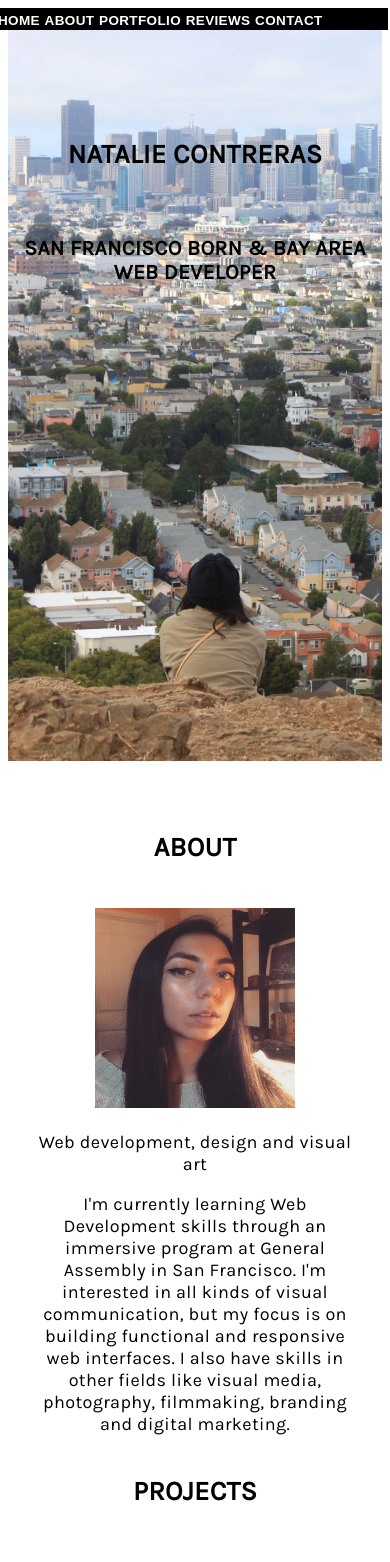
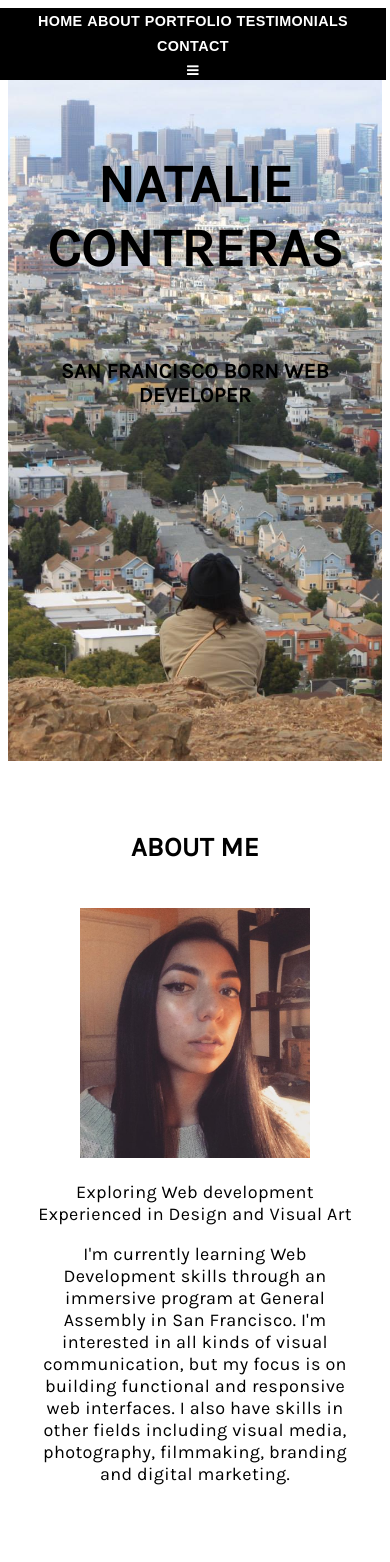
Before and after one commit to passion-pixel/simple_html, a plain HTML site: page index.html in a window 390 px wide. Shown: the top 1562 px of the page. Drawn offline with nearby package versions, Linux system fonts and the light colour scheme.

Commit message:
Nearly finished: carousel and testimonial sections functioning splendidly

```diff
--- a/css/style.css
+++ b/css/style.css
@@ -18,7 +18,7 @@ a {
 }
 
 a:hover {
-  color:#000000;
+  color: #18BC9C;
 }
 
 h1 a {
@@ -42,21 +42,20 @@ h2, h3, {
   display: flex;
   background-color: black;
   color: #000000;
-  align-content: center;
+  justify-content: center;
   position: fixed;
-  width: 100%;
-  right: 2px;
+  width: 99%;
+  right: 4px;
 }
 
 nav a {
   color: #ffffff;
   text-transform: uppercase;
-  display: inline-block;
   font-family: sans-serif;
   font-size: .75em;
   font-weight: bold;
   text-decoration: none;
-  justify-content: space-around;
+  align-self: space-around;
 }
 
 
@@ -79,14 +78,13 @@ img {
 /* ------------- theme header footer ------------------- */
 
 header {
-  color: #ffffff;
+  color: #000000;
   background-image: url("../images/bernalheightsimg.jpg");
   background-attachment: fixed;
   background-size: cover;
   background-position: center;
   background-repeat: no-repeat;
   padding: 6em 0 2.5em;
-  width: 100%;
   height: 600px;
   margin-bottom: 48px;
   text-align: center;
@@ -105,13 +103,29 @@ nav, footer {
   padding: 0 1em;
 }
 
+.content-wrapper h1 {
+  font-size: 3rem;
+}
+
+
 
 /* --------++++++++-------Sections-----+++++++-------- */
+#portfolio, #testimonials, #contact {
+  margin-top: 40px;
+}
+
+.current {
+  text-decoration: underline;
+}
+
 
 
 
 /*------------- About -------------- */
-
+#biopic {
+  height: 250px;
+  width: 230px;
+}
 
 /* ----------------- Projects ----------------- */
 
@@ -130,6 +144,7 @@ nav, footer {
 
 .carousel-indicators {
   text-align: center;
+  padding-left: 0px;
 }
 
 .carousel-indicators li {
@@ -150,7 +165,7 @@ nav, footer {
 }
 
 
-/*------------ Testimonial Quotes -------------*/
+/*------------ Testimonials -------------*/
 
 blockquote {
   margin-left: 0;
@@ -247,7 +262,7 @@ footer .content-wrapper, .social-links {
     transition: max-height 0.25s ease-in;
   }
 
-  .nav-links a {
+  .navbar-nav a {
     display: inline-block;
     align-self: flex-start;
     margin-left: 0;
@@ -262,15 +277,11 @@ footer .content-wrapper, .social-links {
 }
 
 /*Layout*/
-section {
-  padding: 105px 30 px;
-}
 
 /* figuring things out */
 
-
-
 aside {
+  margin-top: 100px;
   text-align: center;
 }
 
@@ -281,15 +292,3 @@ aside img {
 aside a {
   text-transform: none;
 }
-
-.Form {
-  display:flex;
-  flex-direction: column;
-  align-items: flex-start;
-  flex-basis: 200px;
-}
-
-#biopic {
-  height: 200px;
-  width: 200px;
-}
--- a/index.html
+++ b/index.html
@@ -3,61 +3,53 @@
 
   <head>
 
-      <meta charset+"UTF-8">
-
+      <meta charset+"UTF-8" />
       <title>Natalie C. | Web Developer</title>
-
       <link href="https://maxcdn.bootstrapcdn.com/font-awesome/4.7.0/css/font-awesome.min.css" rel="stylesheet" type="text/css">
       <!-- This is my Karla font link -->
       <link href="https://fonts.googleapis.com/css?family=Karla" rel="stylesheet">
       <!-- This is my icons link -->
       <link rel="stylesheet" href="https://cdnjs.cloudflare.com/ajax/libs/font-awesome/4.7.0/css/font-awesome.min.css">
-      <script src="jquery-3.3.1.min.js"></script>
+      <script src="https://ajax.googleapis.com/ajax/libs/jquery/3.3.1/jquery.min.js"></script>
       <!-- This is my CSS file -->
       <link rel="stylesheet" type="text/css" href="./css/style.css">
   </head>
 
-
   <body id="top-page">
-  <nav class="navbar navbar-toggleable-sm" id="navbackground">
-    <div class="container">
-        <!-- <button class="navbar-toggler" data-toggle="collapse" data-target="#mainNav">
-          <span class="navbar-toggler-icon"></span>
-        </button> -->
-
+    <nav class="navbar" id="navbackground">
         <div class="collapse navbar-collapse" id="mainNav">
           <div class="navbar-nav">
-              <a class="nav-item nav-link active" href="index.html#home">Home</a>
+            <a class="nav-item nav-link current" href="index.html#top-page">Home</a>
             <a class="nav-item nav-link" href="index.html#about">About</a>
             <a class="nav-item nav-link" href="index.html#portfolio">Portfolio</a>
-              <a class="nav-item nav-link" href="index.html#reviews">Reviews</a>
+            <a class="nav-item nav-link" href="index.html#testimonials">Testimonials</a>
             <a class="nav-item nav-link" href="index.html#contact">Contact</a>
           </div>
+          <div class="mobile-nav">
+            <a href="" class="hamburger"><i class="fa fa-bars"></i></a>
           </div>
         </div>
     </nav>
 
-
   <header>
-      <div="content-wrapper">
-        <h2><a href="index.html">Natalie Contreras</a></h2>
+    <div class="content-wrapper">
+      <h1>Natalie Contreras</h1>
       <br />
-        <h3>San Francisco born & Bay Area Web Developer</h3>
+      <h3>San Francisco Born Web Developer</h3>
     </div>
   </header>
 
     <section id="about" class="shoutout">
       <div class="content-wrapper">
-          <h2>About</h2>
+          <h2>About Me</h2>
           <br>
           <img id="biopic" src="./images/nata.png" />
           <br>
           <div class="about_description">
-            <p>Web development, design and visual art</p>
-            <p class="about-description-2">I'm currently learning Web Development skills through an immersive program at General Assembly in San Francisco. I'm interested in all kinds of visual communication, but my focus is on building functional and responsive web interfaces. I also have skills in other fields like visual media, photography, filmmaking, branding and digital marketing.</p>
+            <p> Exploring Web development<br/>Experienced in Design and Visual Art</p>
+            <p class="about-description-2">I'm currently learning Web Development skills through an immersive program at General Assembly in San Francisco. I'm interested in all kinds of visual communication, but my focus is on building functional and responsive web interfaces. I also have skills in other fields including visual media, photography, filmmaking, branding and digital marketing.</p>
           </div>
       </div>
-
     </section>
 
     <section id="portfolio">
@@ -68,7 +60,6 @@
           <div class="image-wrapper">
           <img src="images/monumentsite.jpg" alt="">
           <img src="images/puff2puff.jpg" alt="">
-
           </div>
         </div>
         <ul class="carousel-indicators">
@@ -79,84 +70,23 @@
      </div>
     </section>
 
-
-
-<!--
-          <div class="container">
-            <div class="row">
-              <div class="col-sm-12">
-
-                <div id="my-slider" class="carousel slide" data-ride="carousel">
-                    <! indicators dot nav  >
-                    <ol class="carousel-indicators">
-                        <li data-target="#my-slider" data-slide-to="0" class="active"> </li>
-                        <li data-target="#my-slider" data-slide-to="1"> </li>
-                    </ol>
-
-                    <!wrapper for slides >
-                    <div class="carousel-inner" role="listbox">
-                      <div class="item active">
-                        <img src="./images/monumentsite.jpg" alt="projects" />
-                        <div class="carousel-caption">
-                          <h1>Mounument</h1>
-                        </div>
-                      </div>
-                      <div class="item">
-                        <img src="./images/puff2puff.jpg" alt="projects" />
-                        <div class="carousel-caption">
-                          <h1>Puff2Puff</h1>
-                        </div>
-                      </div>
-                    </div>
-
-
-                  <!controls or next and prev buttons >
-                  <a class="left carousel-control" href="#my-slider" role="button" data-slide="prev">
-                    <span class="glyphicon glyphicon-chevron-left" aria-hidden="true"></span>
-                    <span class="sr-only">Previous</span>
-
-                  </a>
-                  <a class="right carousel-control" href="#my-slider" role="button" data-slide="next">
-                    <span class="glyphicon glyphicon-chevron-right" aria-hidden="true"></span>
-                    <span class="sr-only">Previous</span>
-                </div>
-              </div>
-            </div>
-          </div> -->
-
     <section id="testimonials" class="shoutout">
       <div class="content-wrapper">
         <h2>Testimonials</h2>
         <br>
         <blockquote>
-              <p>
-                Quote 1
-              </p>
-              <p>
-                - name
-              </p>
+          <p>Quote 1</p>
+          <p>- name</p>
         </blockquote>
-
         <blockquote>
-              <p>
-                Quote 2
-              </p>
-              <p>
-                - name
-              </p>
+          <p>Quote 2</p>
+          <p>- name</p>
         </blockquote>
-
         <blockquote>
-              <p>
-                Quote 3
-              </p>
-              <p>
-                - name
-              </p>
+          <p>Quote 3</p>
+          <p> - name</p>
         </blockquote>
-
       </div>
-
     </section>
 
     <section id="contact">
@@ -178,8 +108,7 @@
       </div>
     </section>
 
-
-      <!-- <aside>
+      <aside>
         <img src="./images/agave.jpg" />
         <img src="./images/sunsetalameda.jpg" />
         <img src="./images/gemrings.jpg" />
@@ -188,11 +117,8 @@
         <img src="./images/aguapool.jpg" />
         <img src="./images/havana.jpg" />
         <img src="./images/xocotaza.jpg" />
-          <img src="">
       </aside>
-    </div> -->
-
-
+    </div>
 
 
     <footer>
@@ -204,7 +130,6 @@
             <a href=""><i class="fa fa-linkedin-square"></i></a>
           </span>
         </div>
-
       </div>
 
       <div class="copyright">
@@ -212,9 +137,7 @@
       </div>
     </footer>
 
-
-
-<script href="scripts/main.js"></script>
+  <script type="text/javascript" src="./scripts/main.js"></script>
 </body>
 
 </html>
--- a/scripts/main.js
+++ b/scripts/main.js
@@ -6,7 +6,6 @@ var currentSlideIndex = 0;
 
 // Find out how many images are in the carousel wrapper
 var numberImages = $('.carousel img').length;
-
 // Set the width of the image wrapper and each image accordingly (responsive, baby!)
 $('.image-wrapper').css('width', numberImages * 100 + '%');
 $('.image-wrapper img').css('width', 100 / numberImages + '%');
@@ -21,7 +20,7 @@ function timerTransition () {
     currentSlideIndex = 0;
   } else {
     // Otherwise advance to the next slide.
-    currentSlideIndex += 1;
+    currentSlideIndex ++;
   }
 
   // Transition that baby!!
@@ -86,7 +85,7 @@ function hideLightbox () {
 // --------------------------
 // Quotes on Timer ----------
 // --------------------------
-$(window).load(function() {
+$(window).ready(function() {
 
 var quoteCounter = 0;
 var quoteLength = $('blockquote').length;
@@ -96,13 +95,13 @@ setInterval(function () {
     if (quoteCounter === quoteLength - 1) {
       quoteCounter = 0;
     } else {
-      quoteCounter += 1;
+      quoteCounter ++;
     }
     $('blockquote').eq(quoteCounter).fadeIn();
   });
 }, 7000);
 
-}
+});
 
 
 // --------------------------
@@ -110,7 +109,7 @@ setInterval(function () {
 // --------------------------
 
 // Do it when someone clicks a nav link
-$('.nav-links a, .logo a').on('click', function(e) {
+$('.navbar-nav a, .logo a').on('click', function(e) {
   // prevent the standard link operation on click
   e.preventDefault();
   // use the href of the link to identify what
@@ -130,7 +129,7 @@ $('.nav-links a, .logo a').on('click', function(e) {
 // Highlight Nav Links on Scroll
 // -----------------------------
 // cache the navigation links
-var $navigationLinks = $('.nav-links a');
+var $navigationLinks = $('.navbar-nav a');
 // cache (in reversed order) the sections
 var $sections = $($("section, header").get().reverse());
 
@@ -138,7 +137,7 @@ var $sections = $($("section, header").get().reverse());
 var sectionIdTonavigationLink = {};
 $sections.each(function() {
     var id = $(this).attr('id');
-    sectionIdTonavigationLink[id] = $('.nav-links a[href="#' + id + '"]');
+    sectionIdTonavigationLink[id] = $('.navbar-nav a[href="#' + id + '"]');
 });
 
 // throttle function, enforces a minimum time interval
@@ -166,7 +165,7 @@ function highlightNavigation() {
     var scrollPosition = $(window).scrollTop();
 
     // iterate the sections
-    $sections.each(function() {
+    $('section').each(function() {
         var currentSection = $(this);
         // get the position of the section
         var sectionTop = currentSection.offset().top - 71;
@@ -191,9 +190,7 @@ function highlightNavigation() {
 }
 
 $(window).scroll( throttle(highlightNavigation, 100) );
-
-
 $('.hamburger').on('click', function (e) {
   e.preventDefault();
-  $('.nav-links').toggleClass('open-menu');
+  $('.nav-link').toggleClass('open-menu');
 });
```
Lines whose indentation alone changed are shown as unchanged.
